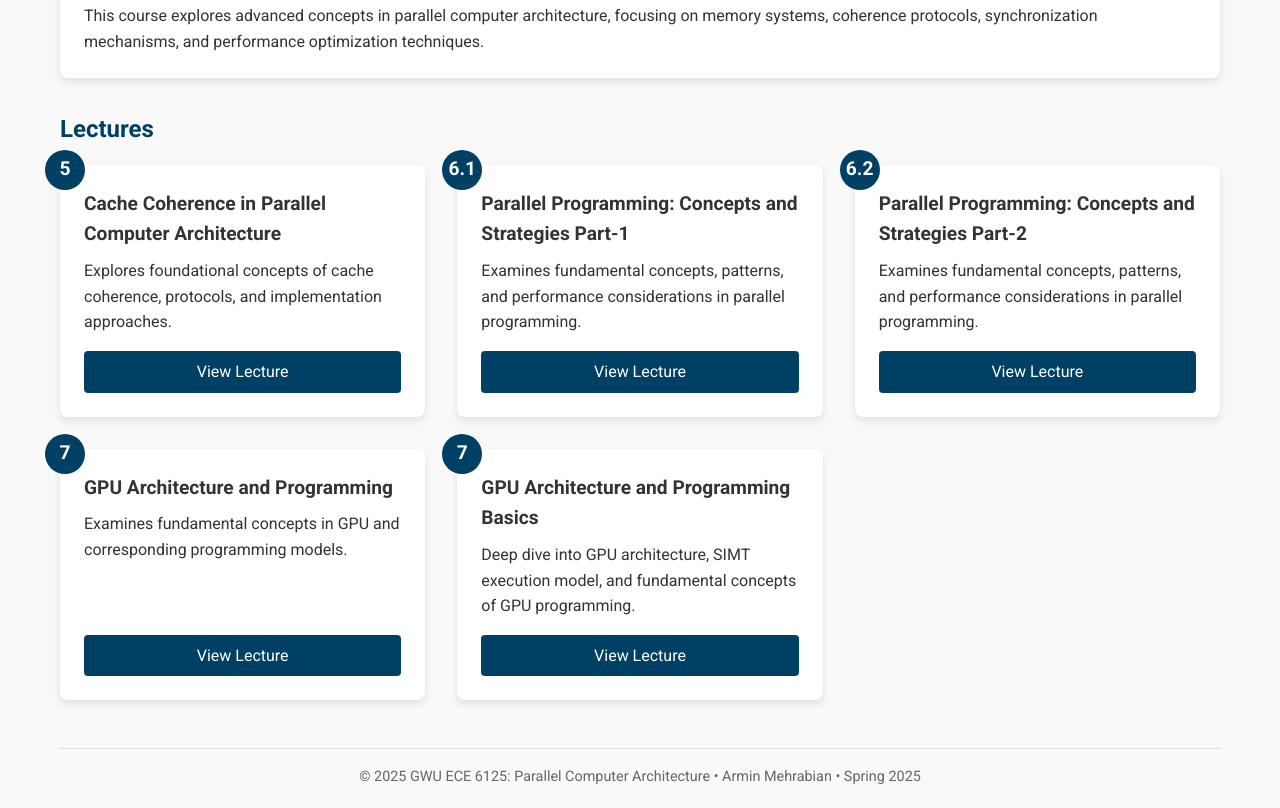
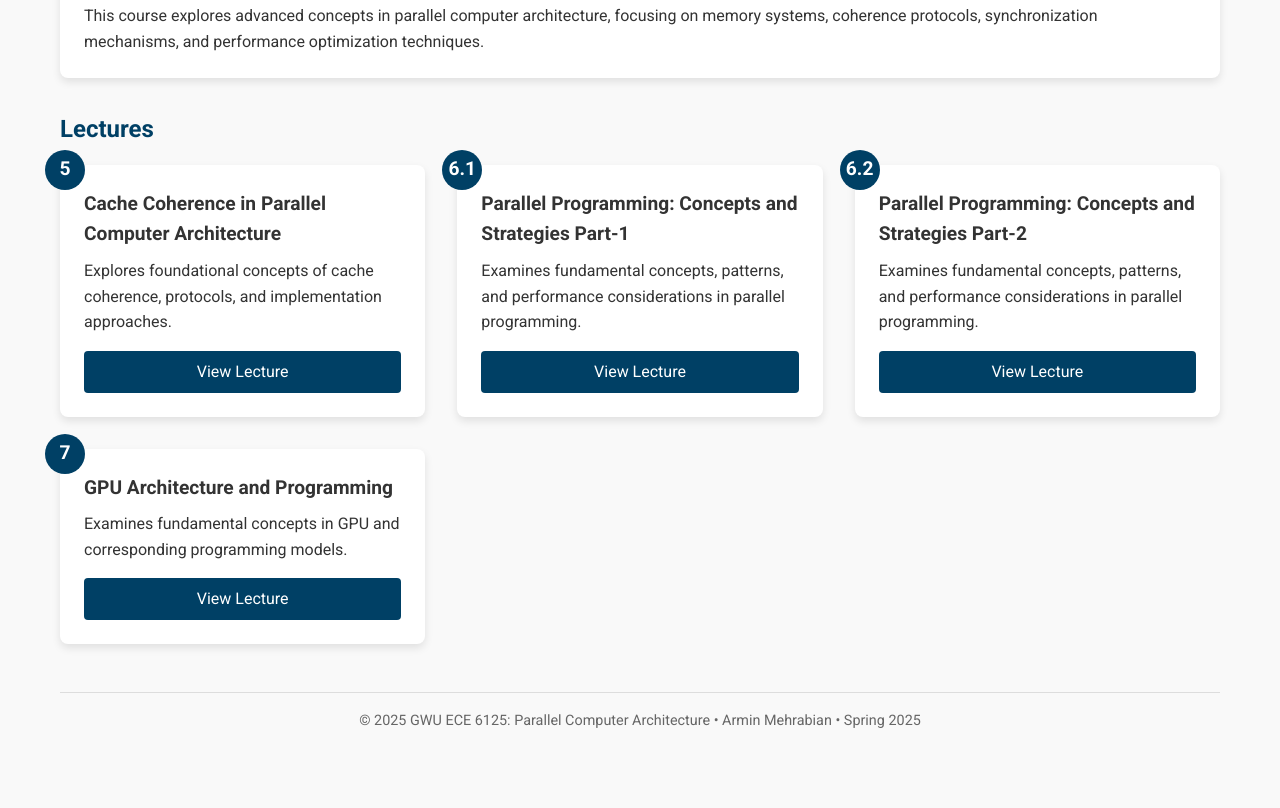
Before and after one commit to aaarrmiinnn/GW-ECE6125-parallel-computer-architecture, a plain HTML site: page index.html in a window 1280 px wide. Shown: the part 390-1198 px from the top of the page. After the commit the page ends 1142 px from the top, so only its background shows below. Drawn offline with Linux system fonts and the light colour scheme.

Commit message:
Remove duplicate GPU Architecture lecture card

```diff
--- a/index.html
+++ b/index.html
@@ -53,13 +53,6 @@
                     <p>Examines fundamental concepts in GPU and corresponding programming models.</p>
                     <a href="lectures/07-gpu-architecture/" class="view-lecture">View Lecture</a>
                 </div>
-
-                <div class="lecture-card">
-                    <div class="lecture-number">7</div>
-                    <h4>GPU Architecture and Programming Basics</h4>
-                    <p>Deep dive into GPU architecture, SIMT execution model, and fundamental concepts of GPU programming.</p>
-                    <a href="lectures/07-gpu-architecture/index.html" class="view-lecture">View Lecture</a>
-                </div>
             </div>
         </section>
     </main>
```
